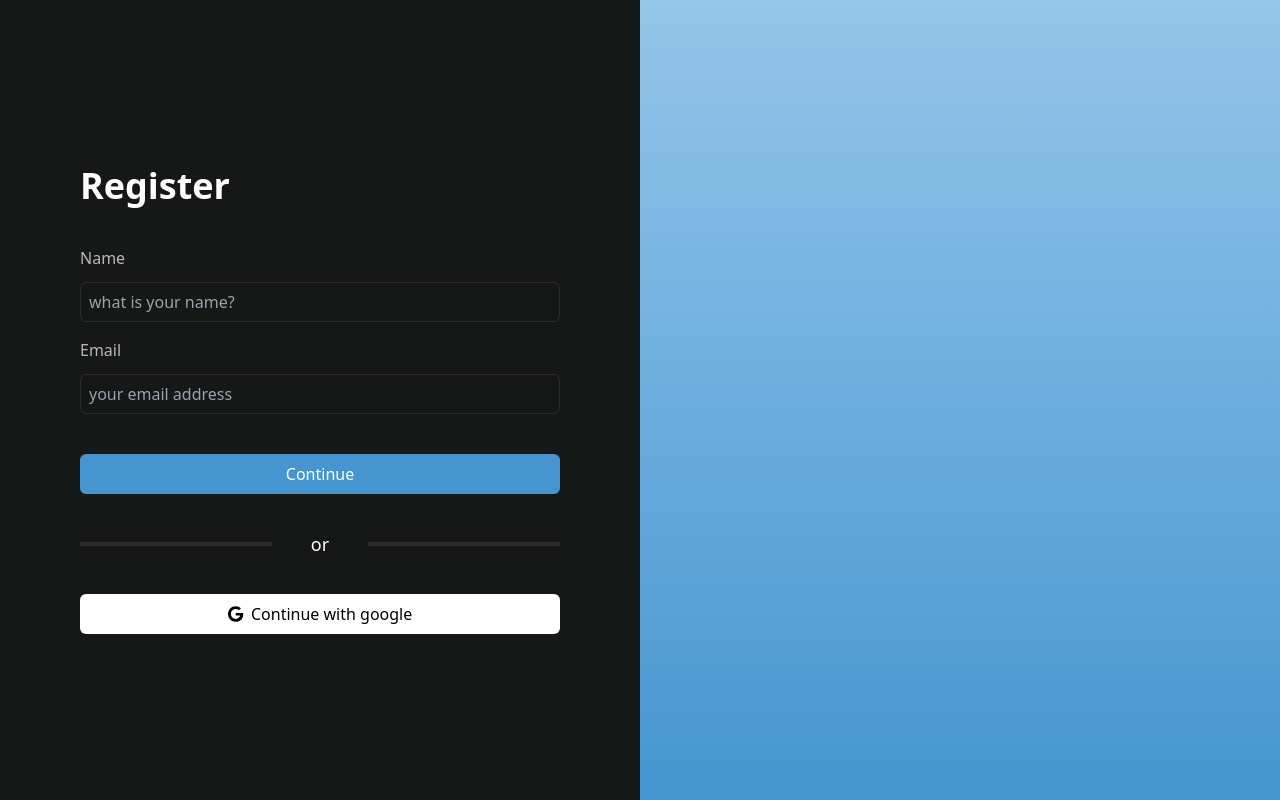
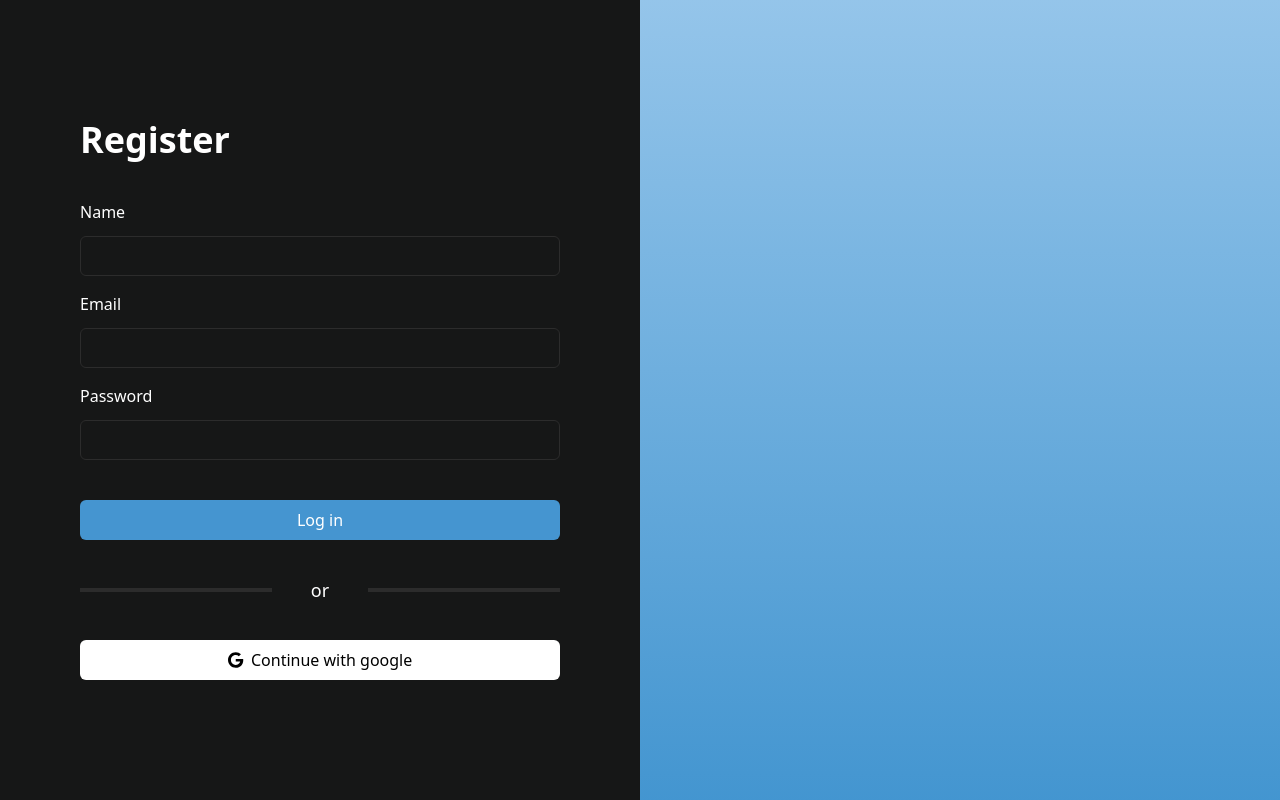
Before and after one commit to TronIsHere/eagler-socialmedia, a React (Vite) app: page /auth/register in a window 1280 px wide. Built offline with nearby package versions, Linux system fonts and the light colour scheme.

Commit message:
added formik and validation to auth

```diff
--- /dev/null
+++ b/src/components/ui/auth/authInput.tsx
@@ -0,0 +1,21 @@
+import { Field, FieldHookConfig, useField } from "formik";
+import { FC } from "react";
+interface myProps{
+    type?:string,
+    label:string,
+    labelClass?:string,
+    name:string
+}
+const AuthTextInput:FC<myProps> = ({type,label,labelClass,name})=>{
+    const [field,meta] = useField(name);
+    return(
+    <div>
+      <p className={`text-second-accen ${labelClass}`}>{label}</p>
+      <input {...field} name={name} type={type || 'text'} className="w-full mt-3  border rounded-md h-10 pl-2 focus:outline-none border-slightGray bg-secondary"></input>
+
+      {meta.touched ?? meta.error ? <p className="mt-2 text-red-500">{meta.error}</p> : null}
+        </div>
+    );
+}
+
+export default AuthTextInput;
--- /dev/null
+++ b/src/components/ui/forms/loginForm.tsx
@@ -0,0 +1,44 @@
+
+import { Form, FormikProps, withFormik } from "formik";
+import * as yup from 'yup'
+import AuthTextInput from "../auth/authInput";
+interface LoginFormValues {
+    email : string,
+    password : string
+}
+const innerLoginForm = (props:FormikProps<LoginFormValues>)=>{
+    return(
+        <Form className="mt-10">
+        <AuthTextInput label="Email" name="email"></AuthTextInput>
+        <AuthTextInput label="Password" type="password" labelClass="mt-4" name="password" ></AuthTextInput>
+        <button  type="submit" className="w-full mt-10 h-10 rounded-md bg-primary-button hover:opacity-80">Log in</button>
+    </Form>
+    )
+
+}
+
+interface LoginFromProps {
+
+}
+
+const LoginFormValidationSchema = yup.object().shape({
+    email:yup.string().required().email(),
+    password: yup.string().required().min(8)
+})
+
+const LoginForm = withFormik<LoginFromProps,LoginFormValues>({
+    mapPropsToValues: props =>{
+        return{
+            email:'',
+            password:''
+        }
+    },
+    validationSchema:LoginFormValidationSchema,
+    handleSubmit : (values)=>{
+        console.log(values)
+    }
+
+})(innerLoginForm)
+
+
+export default LoginForm;
--- /dev/null
+++ b/src/components/ui/forms/registerForm.tsx
@@ -0,0 +1,48 @@
+
+import { Form, FormikProps, withFormik } from "formik";
+import * as yup from 'yup'
+import AuthTextInput from "../auth/authInput";
+interface RegisterFormValues {
+    name : string,
+    email : string,
+    password:string
+}
+const innerRegisterForm = (props:FormikProps<RegisterFormValues>)=>{
+    return(
+        <Form className="mt-10">
+        <AuthTextInput label="Name" name="name"></AuthTextInput>
+        <AuthTextInput label="Email" labelClass="mt-4" name="email" ></AuthTextInput>
+        <AuthTextInput label="Password" labelClass="mt-4" name="password" ></AuthTextInput>
+        <button  type="submit" className="w-full mt-10 h-10 rounded-md bg-primary-button hover:opacity-80">Log in</button>
+    </Form>
+    )
+
+}
+
+interface RegisterFromProps {
+
+}
+
+const RegisterFormValidationSchema = yup.object().shape({
+    name:yup.string().required().min(3),
+    password: yup.string().required().min(8),
+    email: yup.string().required().email()
+})
+
+const RegisterForm = withFormik<RegisterFromProps,RegisterFormValues>({
+    mapPropsToValues: props =>{
+        return{
+            name:'',
+            email:'',
+            password:''
+        }
+    },
+    validationSchema:RegisterFormValidationSchema,
+    handleSubmit : (values)=>{
+        console.log(values)
+    }
+
+})(innerRegisterForm)
+
+
+export default RegisterForm;
--- a/src/pages/auth/login.tsx
+++ b/src/pages/auth/login.tsx
@@ -1,7 +1,8 @@
 import { faGoogle } from "@fortawesome/free-brands-svg-icons";
-import { faAppleAlt } from "@fortawesome/free-solid-svg-icons";
 import { FontAwesomeIcon } from "@fortawesome/react-fontawesome";
 import { FC } from "react";
+
+import LoginForm from "../../components/ui/forms/loginForm";
 
 
 const LoginPage:FC = ()=>{
@@ -12,13 +13,7 @@ const LoginPage:FC = ()=>{
             <div className="flex justify-center items-center h-screen  ">
                 <div className="flex-col w-3/4   ">
                 <h1 className="text-4xl font-bold">Log in</h1>
-                <form className="mt-10">
-                    <p className="text-second-accent">Email</p>
-                    <input className="w-full mt-3  border rounded-md h-10 pl-2 focus:outline-none border-slightGray bg-secondary"></input>
-                    <p className="text-second-accent mt-4">Password</p>
-                    <input className="w-full mt-3  border rounded-md h-10 pl-2 focus:outline-none border-slightGray bg-secondary"></input>
-                    <button className="w-full mt-10 h-10 rounded-md bg-primary-button hover:opacity-80">Log in</button>
-                </form>
+                <LoginForm></LoginForm>
                 <div className="grid grid-cols-5 mt-12">
                     <div className="w-full h-1 bg-slightGray col-span-2"></div>
                     <div className="w-full h-1 flex justify-center items-center">
--- a/src/pages/auth/register.tsx
+++ b/src/pages/auth/register.tsx
@@ -1,6 +1,8 @@
 import { faGoogle } from "@fortawesome/free-brands-svg-icons";
 import { FontAwesomeIcon } from "@fortawesome/react-fontawesome"
 import { FC } from "react"
+
+import RegisterForm from "../../components/ui/forms/registerForm";
 
 const RegisterPage:FC = ()=>{
 return(
@@ -9,13 +11,7 @@ return(
             <div className="flex justify-center items-center h-screen  ">
                 <div className="flex-col w-3/4   ">
                 <h1 className="text-4xl font-bold">Register</h1>
-                <form className="mt-10">
-                    <p className="text-second-accent">Name</p>
-                    <input className="w-full mt-3  border rounded-md h-10 pl-2 focus:outline-none border-slightGray bg-secondary" placeholder="what is your name?"></input>
-                    <p className="text-second-accent mt-4">Email</p>
-                    <input className="w-full mt-3  border rounded-md h-10 pl-2 focus:outline-none border-slightGray bg-secondary" placeholder="your email address"></input>
-                    <button className="w-full mt-10 h-10 rounded-md bg-primary-button hover:opacity-80">Continue</button>
-                </form>
+                <RegisterForm></RegisterForm>
                 <div className="grid grid-cols-5 mt-12">
                     <div className="w-full h-1 bg-slightGray col-span-2"></div>
                     <div className="w-full h-1 flex justify-center items-center">
```
